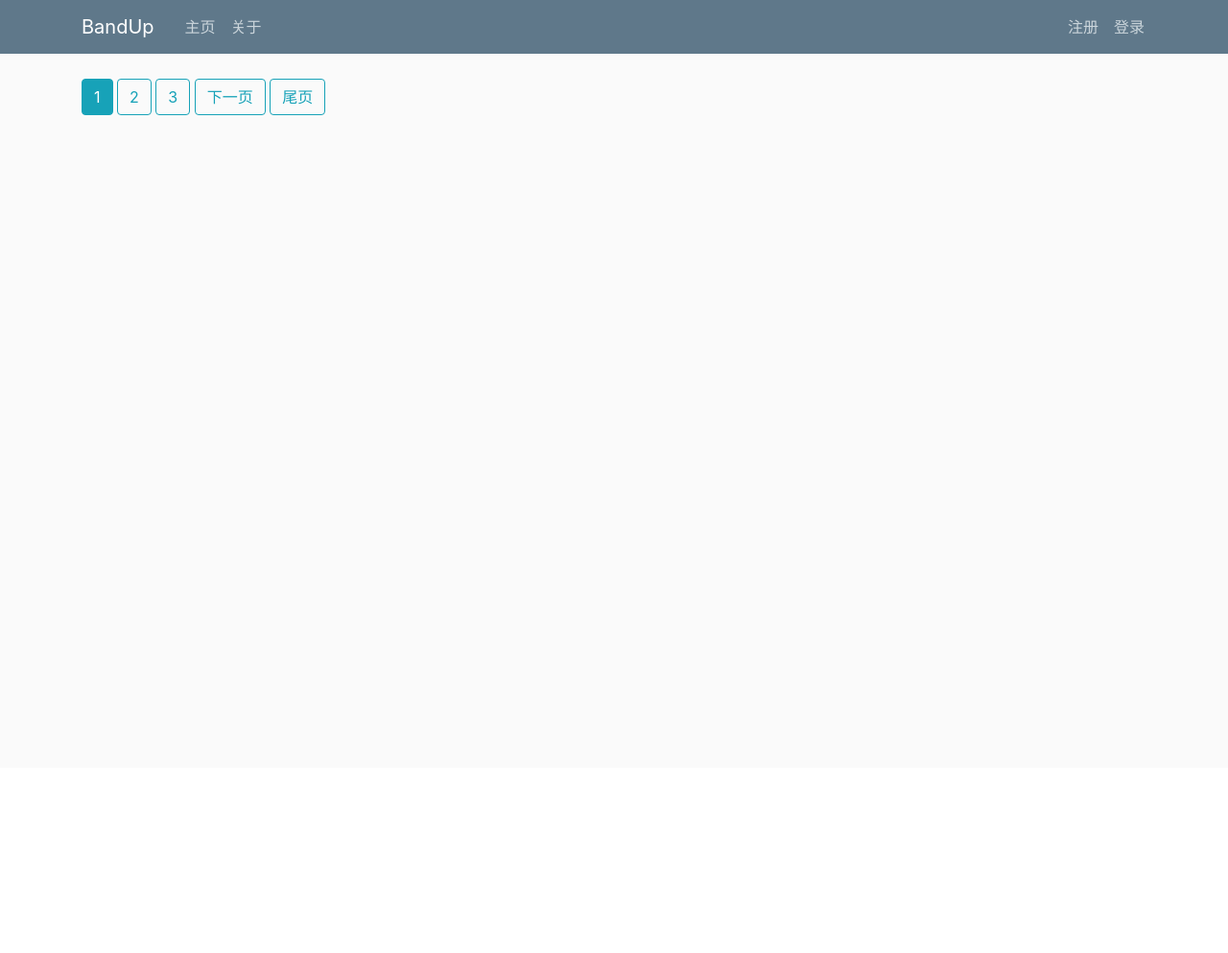
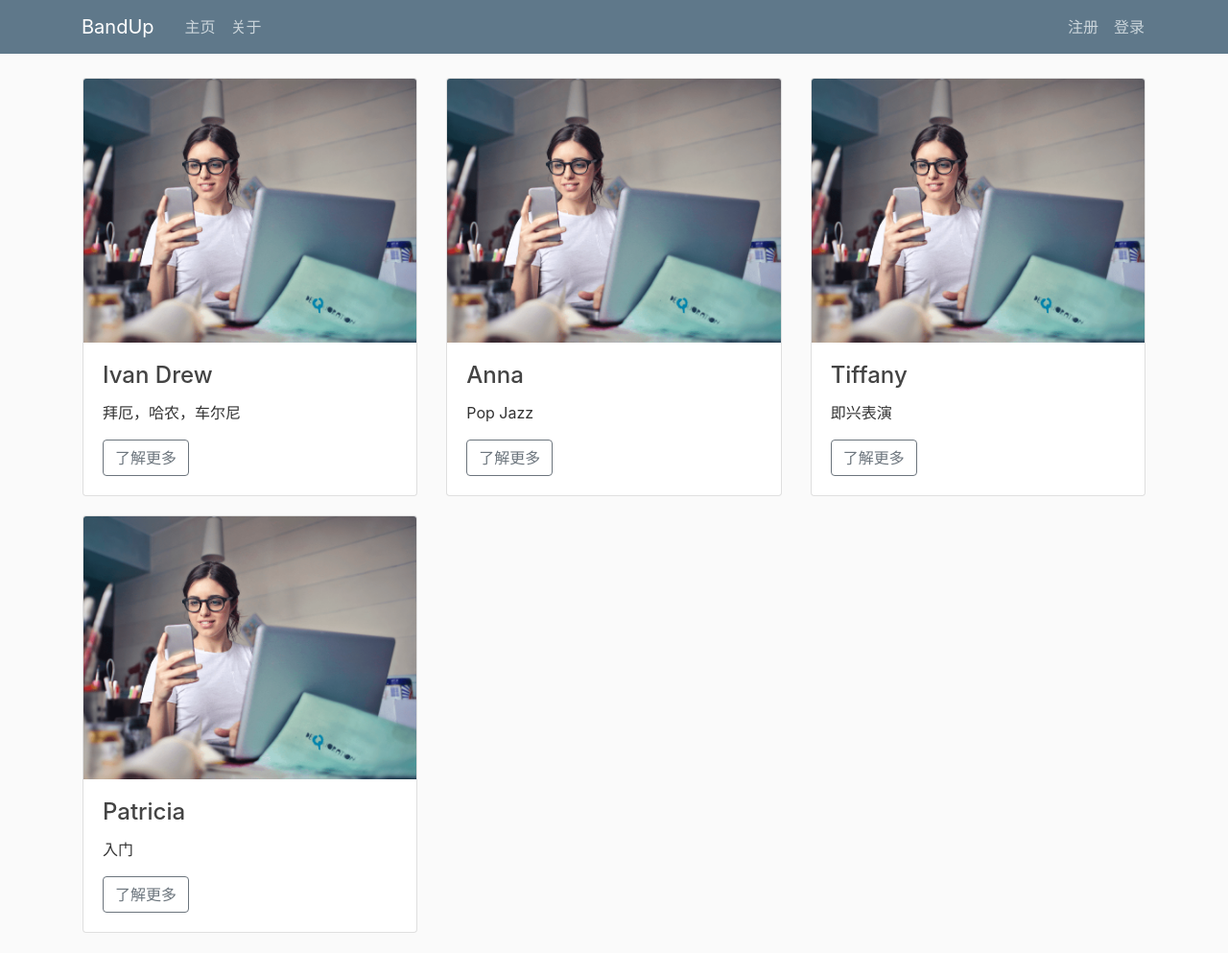
Before and after one commit to ivandrew05/bandup, a Django app: page / in a window 1280 px wide. Shown: the whole page at 96% size. Before the commit the page ends 120 px from the top, so only its background shows below. Run offline with Django 3.2, Linux system fonts and the light colour scheme; data comes from the database, SQL or seed files in the repository; both versions use the stored data as it was after the commit; some libraries are stand-ins or nearby versions.

Commit message:
created teacher listview and detail view

```diff
--- a/myapp/models.py
+++ b/myapp/models.py
@@ -10,8 +10,7 @@
     content = models.TextField()
     date_posted = models.DateTimeField(default=timezone.now)
     author = models.ForeignKey(User, on_delete=models.CASCADE)
-    cover_image = models.ImageField(
-        default='bandup/media/default.jpg', upload_to='profile_pics')
+    cover_image = models.ImageField(default='bandup/media/default.jpg', upload_to='profile_pics')
 
     def __str__(self):
         return self.title
@@ -27,6 +26,7 @@
     course_content = models.CharField(max_length=5000)
     charging_fee = models.CharField(max_length=100)
     teaching_address = models.CharField(max_length=1000, default='Shanghai')
+    date_posted = models.DateTimeField(default=timezone.now)
 
     def __str__(self):
         return self.teacher_name
--- a/myapp/templates/myapp/home.html
+++ b/myapp/templates/myapp/home.html
@@ -47,8 +47,8 @@
             <div class="card">
                 <img class="card-img-top" src="media/team2.png" alt="">
                 <div class="card-body">
-                    <h4 class="card-title">{{ teacher.title }}</h4>
-                    <p class="card-text">{{ teacher.content }}</p>
+                    <h4 class="card-title">{{ teacher.teacher_name }}</h4>
+                    <p class="card-text">{{ teacher.course_content }}</p>
                     <a href="{% url 'teacher-detail' teacher.id %}" class="btn btn-outline-secondary">了解更多</a>
                 </div>
             </div>
--- a/myapp/urls.py
+++ b/myapp/urls.py
@@ -1,12 +1,14 @@
 from django.urls import path
-from .views import PostListView, PostDetailView, PostCreateView, PostUpdateView, PostDeleteView, UserPostListView
+from .views import PostCreateView, PostUpdateView, PostDeleteView, UserPostListView, TeacherListView, TeacherDetailView
 from . import views
 
 
 urlpatterns = [
-    path("", PostListView.as_view(), name="myapp-home"),
+    # path("", PostListView.as_view(), name="myapp-home"),
+    path("", TeacherListView.as_view(), name="myapp-home"),
     path("user/<str:username>", UserPostListView.as_view(), name="user-posts"),
-    path("post/<int:pk>/", PostDetailView.as_view(), name="post-detail"),
+    # path("post/<int:pk>/", PostDetailView.as_view(), name="post-detail"),
+    path("post/<int:pk>/", TeacherDetailView.as_view(), name="teacher-detail"),
     path("post/new/", PostCreateView.as_view(), name="post-create"),
     path("post/<int:pk>/update/", PostUpdateView.as_view(), name="post-update"),
     path("post/<int:pk>/delete/", PostDeleteView.as_view(), name="post-delete"),
--- a/myapp/views.py
+++ b/myapp/views.py
@@ -28,6 +28,14 @@
     paginate_by = 9
 
 
+class TeacherListView(ListView):
+    model = Teacher
+    template_name = 'myapp/home.html'    # <app>/<model>_<viewtype>.html
+    context_object_name = 'teachers'
+    ordering = ['-date_posted']
+    paginate_by = 9
+
+
 class UserPostListView(ListView):
     model = Post
     template_name = 'myapp/user_posts.html'    # <app>/<model>_<viewtype>.html
@@ -41,6 +49,10 @@
 
 class PostDetailView(DetailView):
     model = Post
+
+
+class TeacherDetailView(DetailView):
+    model = Teacher
 
 
 class PostCreateView(LoginRequiredMixin, CreateView):
```
Also changed, not shown: db.sqlite3, myapp/migrations/0010_teacher_date_posted.py (added).
